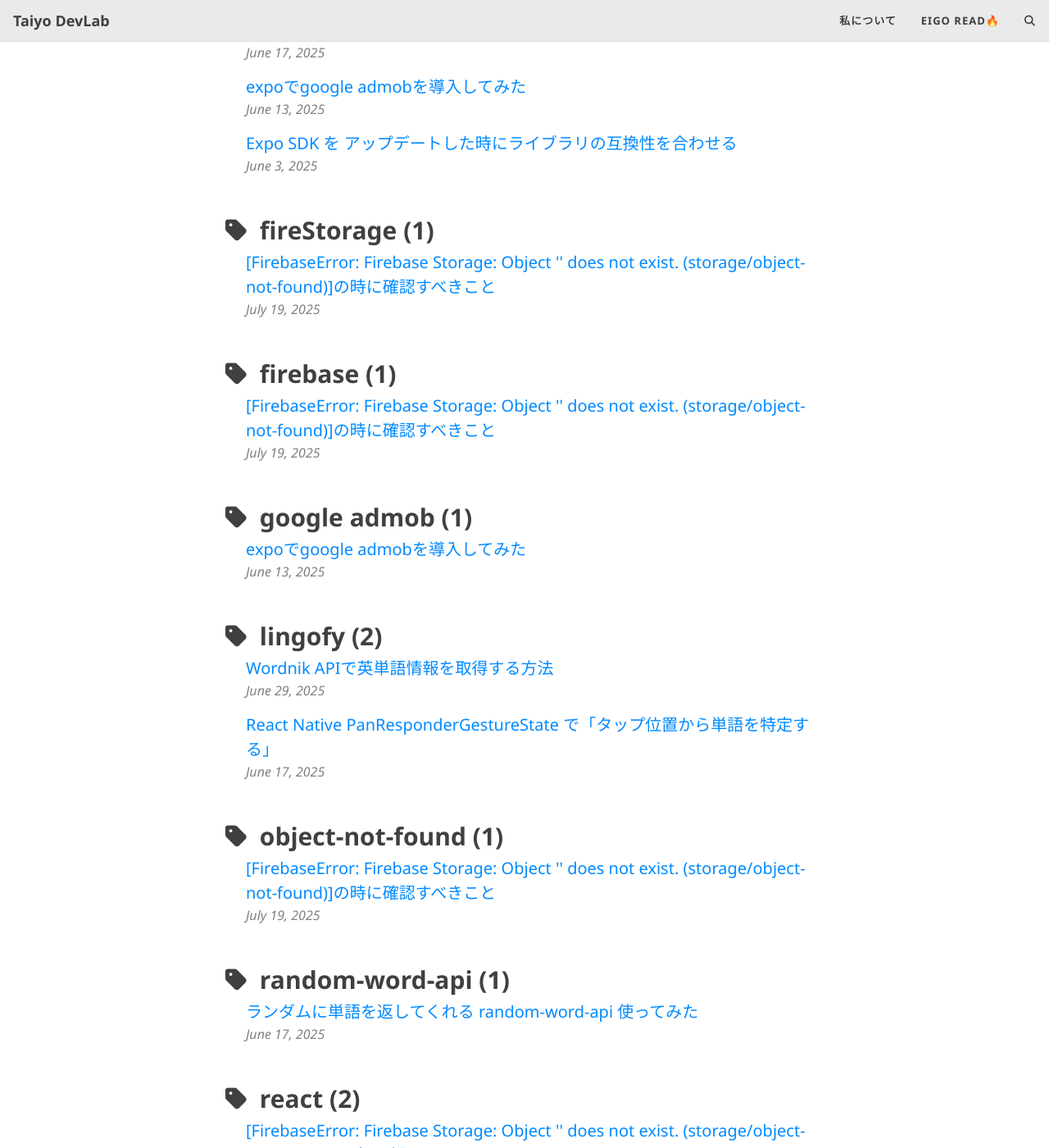
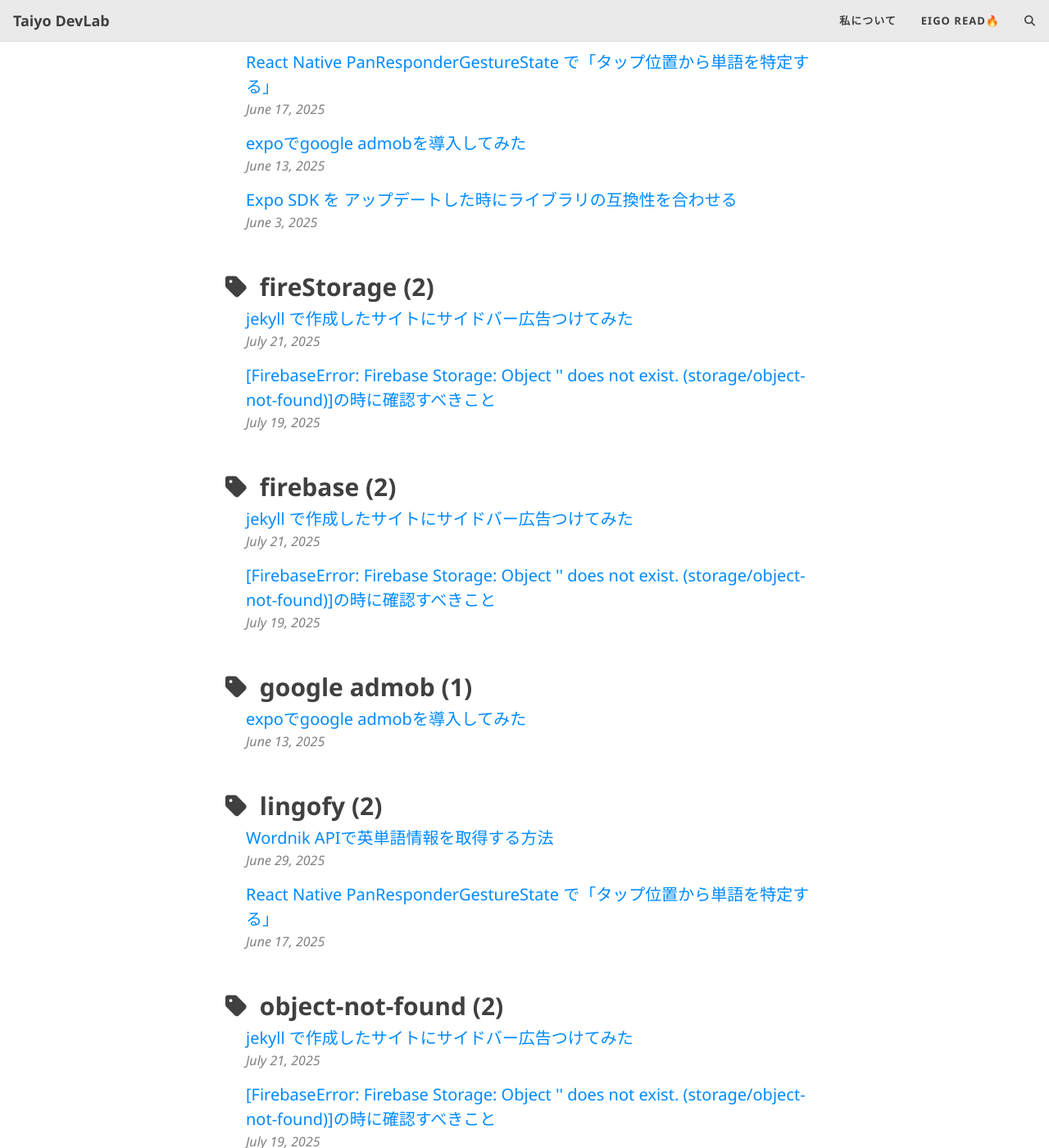
Before and after one commit to macha1316/beautiful-jekyll-master, a Jekyll site: the page built from tags.html, in a window 1280 px wide and 1400 px high, scrolled down 2454 px. Shown: the whole window at 82% size. Built offline with Jekyll 4.4.1, drawn with Linux system fonts in a browser that asks for light colours; comment, search, counter and statistics services are not loaded; some of the changed text lies outside the part shown.

Commit message:
🗒️: 再度コンテンツ

````diff
--- a/_config.yml
+++ b/_config.yml
@@ -53,9 +53,9 @@ social-network-links:
   rss: true # remove this line if you don't want to show an RSS link at the bottom
   # facebook: deanattali
   github: "macha1316"
-  # twitter: ""
+  twitter: "@taichan111613"
   # patreon: DeanAttali
-  youtube: "@taiyou-game-w5t"
+  youtube: "@unity7821"
   # whatsapp: 15551212
 #  medium: yourname
 #  reddit: yourname or r/yoursubreddit
--- /dev/null
+++ b/_posts/2025-07-21-jekyll-side-contents.md
@@ -0,0 +1,97 @@
+---
+layout: post
+title: "jekyll で作成したサイトにサイドバー広告つけてみた"
+cover-img: /assets/img/header.png
+thumbnail-img: /assets/img/firestorage-logo.png
+share-img: /assets/img/firestorage-logo.png
+tags: [fireStorage, firebase, object-not-found, react, react-native, expo]
+author: taiyou
+---
+
+## はじめに
+
+このサイトは beautiful-jekyll-master のテンプレートから作成されています。
+こちらですね
+[beautifuljekyll](https://beautifuljekyll.com/)
+
+しかし、テンプレートを見て貰えばわかるのですが、左右に広告やコンテンツ情報を載せるには自分で html と css をいじる必要があります。
+とても簡単に実装できるので参考に慣ればと思います。
+
+## 完成形
+
+今見ているこのページの両サイドに広告が表示されていると思います。
+このような形で作成できます。
+
+今回のコードの github リンク
+[html](https://github.com/macha1316/beautiful-jekyll-master/blob/main/_layouts/post.html)
+[css](https://github.com/macha1316/beautiful-jekyll-master/blob/main/assets/css/beautifuljekyll.css)
+
+## コードをいじる
+
+### \_layout/post.html
+
+post.html の row クラスを以下のように書き換えます。
+コメントアウトしている箇所に好きに広告やコンテンツを埋め込みましょう。
+
+```html
+<div class="main-row">
+  <div class="left-container">
+    <!-- サイドバー右 -->
+  </div>
+  <div class="center-container">
+    <!-- メインコンテンツ -->
+  </div>
+  <div class="right-container">
+    <!-- サイドバー左 -->
+  </div>
+</div>
+```
+
+<br>
+<br>
+### assets/css/beautifuljekyll.css
+以下を付け加えます。
+
+```css
+.main-row {
+  display: flex;
+}
+.left-container {
+  width: 200px;
+  min-width: 100px;
+  padding-right: 2.25rem;
+}
+
+.right-container {
+  width: 200px;
+  min-width: 100px;
+  padding-left: 2.25rem;
+}
+
+.center-container {
+  flex: 1;
+  min-width: 0;
+}
+
+/* 幅が狭いとき、サイドバー非表示 */
+@media (max-width: 900px) {
+  .right-container {
+    display: none;
+  }
+}
+@media (max-width: 1200px) {
+  .left-container {
+    display: none;
+  }
+}
+```
+
+## おわりに
+
+その他の記事もぜひご覧ください！
+
+個人制作アプリ
+[Eigo Read](https://apps.apple.com/app/eigo-read/id6748108116)
+[倉庫番](https://apps.apple.com/us/app/%E6%8E%98%E3%81%A3%E3%81%A6%E9%81%8B%E3%81%B6%E6%96%B0%E6%84%9F%E8%A6%9A%E5%80%89%E5%BA%AB%E7%95%AA%E3%82%B2%E3%83%BC%E3%83%A0/id1610742687)
+
+**お問い合わせ:** hiromacha1116@icloud.com
````
